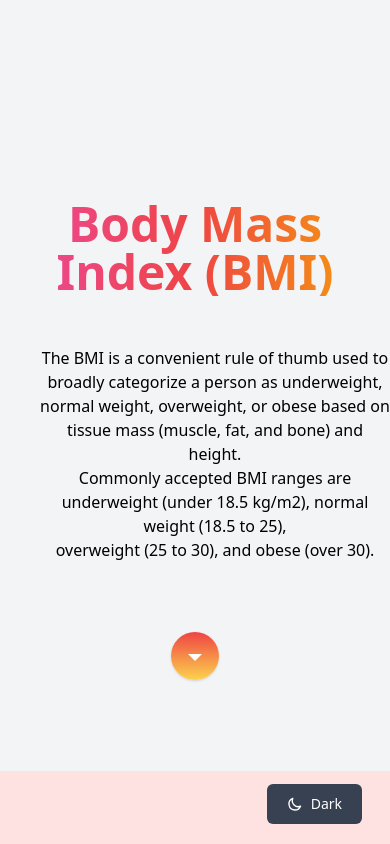
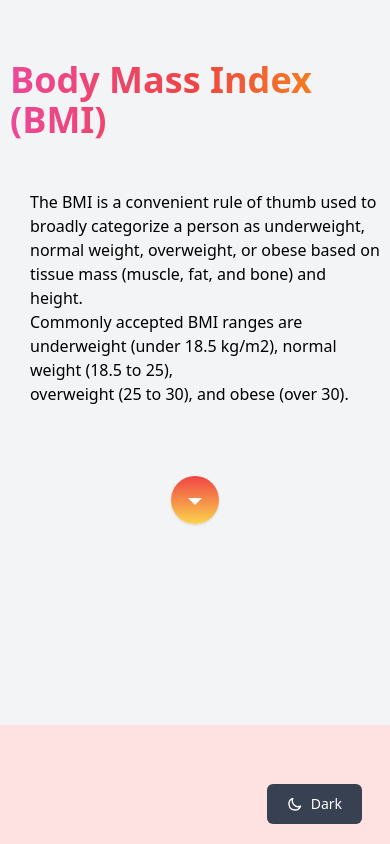
Before and after one commit to D-Lite/Vue-BMI, a Vue app: page / in a window 390 px wide. Shown: the top 844 px of the page. Built offline with nearby package versions, Linux system fonts and the light colour scheme.

Commit message:
Mobile-first

```diff
--- a/package.json
+++ b/package.json
@@ -12,7 +12,6 @@
     "autoprefixer": "^9.8.6",
     "axios": "^0.21.1",
     "core-js": "^3.6.5",
-    "postcss": "^7.0.35",
     "tailwindcss": "npm:@tailwindcss/postcss7-compat@^2.0.4",
     "unirest": "^0.6.0",
     "vue": "^3.0.0",
--- a/src/components/Main.vue
+++ b/src/components/Main.vue
@@ -1,13 +1,13 @@
 <template>
-    <div class="main flex flex-wrap overflow-hidden">
-        <div class="top overflow-hidden  md:bg-red-500 sm:to-blue-600">
-            <div class="tophead w-full overflow-hidden">
-                <p class="font-sans text-5xl bg-clip-text text-transparent bg-gradient-to-r from-pink-500 via-red-500 to-yellow-500 font-semibold ">
+    <div class="main flex flex-wrap overflow-hidden min-h-screen">
+        <div class="top overflow-hidden">
+            <div class="tophead  w-full overflow-hidden">
+                <p class="font-sans text-4xl md:text-left lg:text-center text-left bg-clip-text text-transparent bg-gradient-to-r from-pink-500 via-red-500 to-yellow-500 font-semibold ">
                     Body Mass Index (BMI)
                 </p>
             </div>
             <div class="topbody overflow-hidden">
-                <p class="text-center break-normal md:break-all px-5 py-5 dark:text-gray-100">
+                <p class="lg:text-center break-normal md:break-all text-left px-5 py-5 md:text-left  dark:text-gray-100">
                     The BMI is a convenient rule of thumb used to broadly categorize a person as underweight, <br>
                     normal weight, overweight, or obese based on tissue mass (muscle, fat, and bone) and height. <br>
                     Commonly accepted BMI ranges are underweight (under 18.5 kg/m2), normal weight (18.5 to 25), <br>
@@ -68,7 +68,6 @@ export default {
         margin-top: 180px;
         padding: 20px;
         width: 100vw;
-
     }
     .topbody {
         margin-top: 30px;
@@ -101,4 +100,17 @@ export default {
         width: 100vw;
         height: 100vh;
     }
+
+    @media only screen and (max-width: 600px) {
+        .top {
+             height: 80vh;
+            margin-top: 50px;
+            padding: 10px;
+            width: 100vw;
+        }
+    }
+
+    @media only screen and (min-width: 600px) {
+
+}
 </style>
```
Also changed, not shown: postcss.config.js (line endings or trailing spaces), 1 other file (tests, documents, lock files or other folders).
